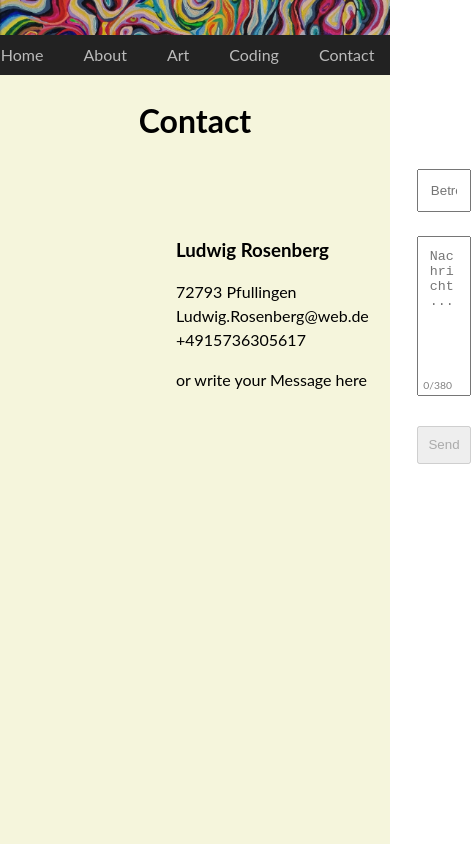
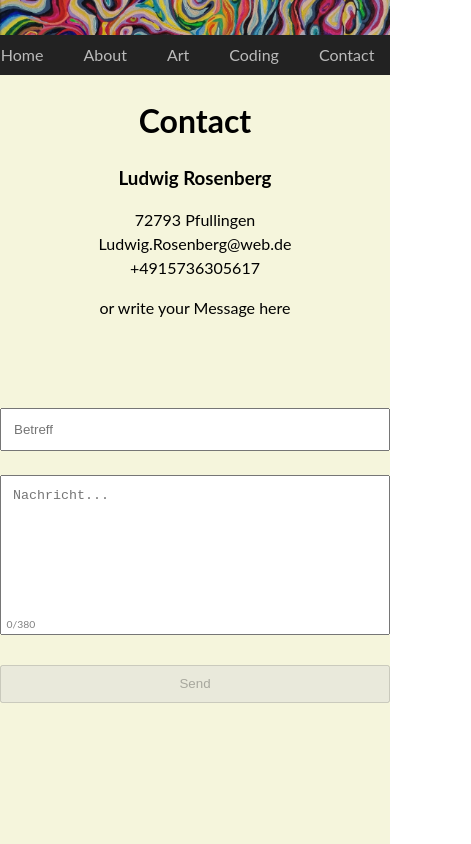
Before and after one commit to Ludi-Ro/Website_LudwigRosenberg, a React (Vite) app: page /contact in a window 390 px wide. Shown: the top 844 px of the page, 471 px wide, since content can reach past the window. Built offline with nearby package versions, Linux system fonts and the light colour scheme.

Commit message:
make Contact screen work on mobile

```diff
--- a/src/style/Contact.css
+++ b/src/style/Contact.css
@@ -33,3 +33,22 @@
 .contact-form-wrapper textarea {
   min-height: 10rem;
 }
+
+/*-------------------
+/* Mobile */
+@media (max-width: 48rem) {
+
+  .contact-content {
+    flex-direction: column;
+    margin: 0;
+  }
+
+  .contact-text {
+    margin-top: 0;
+    text-align: center;
+  }
+
+  .contact-form-wrapper {
+    width: 100%;
+  }
+}
```
